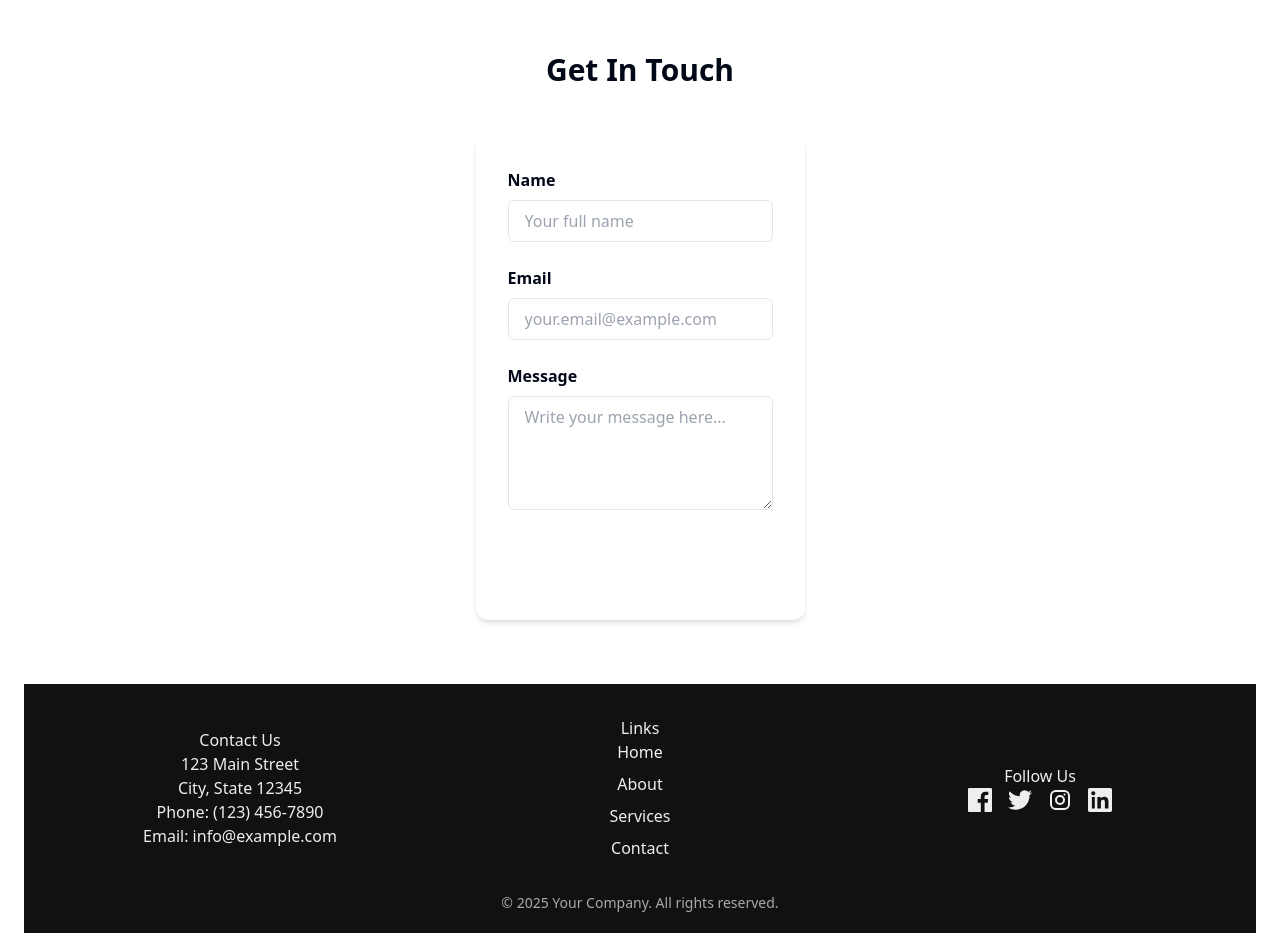
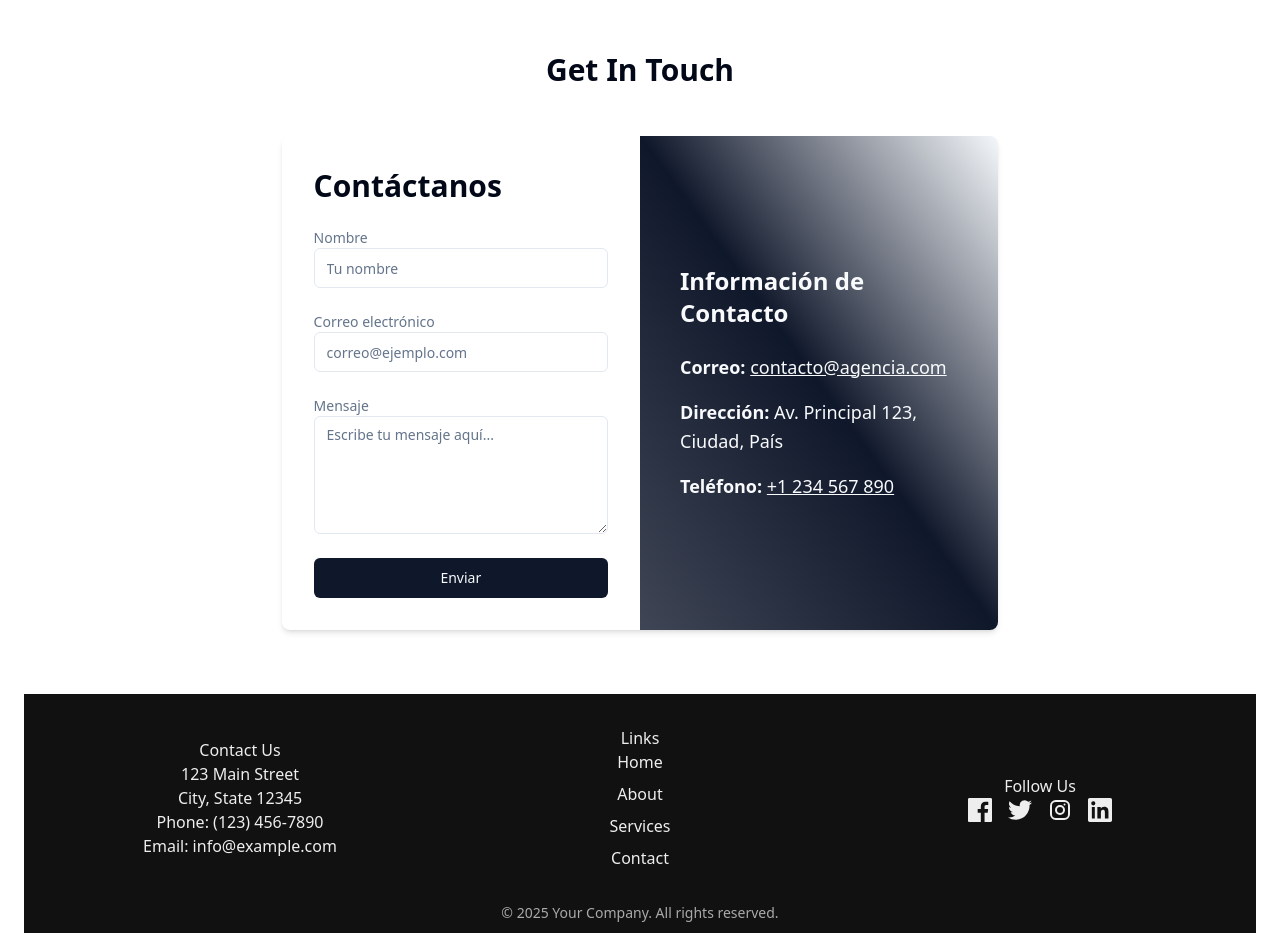
Before and after one commit to hrodrigobaigorria/hrodrigobaigorria-empleo-reclutamiento-20250628200036, a React (Vite) app: page / in a window 1280 px wide. Shown: the part 2220-3153 px from the top of the page. Built offline with nearby package versions, Linux system fonts and the light colour scheme.

Commit message:
feat: Automatic solution for 'La seccion de contacto tiene solo un formulario. Necesito que se muestren los datos de contacto de la agencia. Correo, direccion, telefono junto con un fondo elegante en el 50% de la seccion derecha y en el otro 50% se mantenga el formulario'

```diff
--- a/src/pages/Index.tsx
+++ b/src/pages/Index.tsx
@@ -1,7 +1,38 @@
 import React from 'react';
 import Footer from '../components/Footer';
+import { useForm } from 'react-hook-form';
+import { zodResolver } from '@hookform/resolvers/zod';
+import * as z from 'zod';
+import { Input } from '../components/ui/input';
+import { Textarea } from '../components/ui/textarea';
+import { Button } from '../components/ui/button';
+import { useToast } from '../hooks/use-toast';
+
+const schema = z.object({
+  name: z.string().min(2, 'El nombre es obligatorio'),
+  email: z.string().email('Correo inválido'),
+  message: z.string().min(10, 'El mensaje debe tener al menos 10 caracteres')
+});
 
 const HomePage = () => {
+  const { toast } = useToast();
+  const {
+    register,
+    handleSubmit,
+    formState: { errors, isSubmitting },
+    reset
+  } = useForm({
+    resolver: zodResolver(schema)
+  });
+
+  const onSubmit = (data: z.infer<typeof schema>) => {
+    toast({
+      title: 'Formulario enviado',
+      description: 'Gracias por contactarnos. Te responderemos pronto.'
+    });
+    reset();
+  };
+
   return (
     <div className="min-h-screen bg-gradient-to-b from-white-lilac via-white to-white p-6 flex flex-col">
       <header className="sticky top-0 bg-white backdrop-blur-md bg-opacity-70 shadow-md z-50">
@@ -77,7 +108,7 @@ const HomePage = () => {
                   <path d="M9 4a4 4 0 0 1 8 0v16" />
                   <path d="M9 14h4" />
                 </svg>
-              ),
+              )
             },
             {
               title: 'Consulting & Strategy',
@@ -96,7 +127,7 @@ const HomePage = () => {
                   <circle cx="12" cy="12" r="10" />
                   <path d="M12 6v6l4 2" />
                 </svg>
-              ),
+              )
             },
             {
               title: 'Training & Development',
@@ -115,8 +146,8 @@ const HomePage = () => {
                   <path d="M4 4v16h16" />
                   <path d="M4 9h16m-8 4h8m-8 4h8" />
                 </svg>
-              ),
-            },
+              )
+            }
           ].map(({ title, description, icon }) => (
             <article
               key={title}
@@ -211,7 +242,7 @@ const HomePage = () => {
               name: 'Michael Chen',
               role: 'Training Specialist',
               photo: 'https://randomuser.me/api/portraits/men/48.jpg'
-            },
+            }
           ].map(({ name, role, photo }) => (
             <div
               key={name}
@@ -232,66 +263,87 @@ const HomePage = () => {
 
       <section id="contact" className="max-w-7xl mx-auto py-16 px-4">
         <h2 className="text-3xl font-bold text-center text-dark-blue mb-12">Get In Touch</h2>
-        <form
-          action="#"
-          className="max-w-xl mx-auto bg-white-lilac rounded-xl p-8 shadow-md"
-          onSubmit={(e) => e.preventDefault()}
-        >
-          <div className="mb-6">
-            <label
-              htmlFor="name"
-              className="block text-dark-blue font-semibold mb-2"
-            >
-              Name
+        <section className="max-w-6xl mx-auto mt-12 flex flex-col md:flex-row bg-card rounded-lg shadow-md overflow-hidden">
+          <div className="w-full md:w-1/2 p-8">
+            <h3 className="text-3xl font-semibold mb-6 text-foreground">Contáctanos</h3>
+            <form onSubmit={handleSubmit(onSubmit)} className="space-y-6">
+              <div>
+                <label htmlFor="name" className="block text-sm font-medium text-muted-foreground">
+                  Nombre
                 </label>
-            <input
+                <Input
+                  id="name"
                   type="text"
-              id="name"
-              name="name"
-              required
-              className="w-full rounded-md border border-dark-blue/30 px-4 py-2 focus:outline-none focus:ring-2 focus:ring-tyrian-purple"
-              placeholder="Your full name"
+                  placeholder="Tu nombre"
+                  {...register('name')}
+                  aria-invalid={errors.name ? 'true' : 'false'}
                 />
+                {errors.name && (
+                  <p role="alert" className="mt-1 text-sm text-destructive">
+                    {errors.name.message}
+                  </p>
+                )}
               </div>
-          <div className="mb-6">
-            <label
-              htmlFor="email"
-              className="block text-dark-blue font-semibold mb-2"
-            >
-              Email
+              <div>
+                <label htmlFor="email" className="block text-sm font-medium text-muted-foreground">
+                  Correo electrónico
                 </label>
-            <input
+                <Input
+                  id="email"
                   type="email"
-              id="email"
-              name="email"
-              required
-              className="w-full rounded-md border border-dark-blue/30 px-4 py-2 focus:outline-none focus:ring-2 focus:ring-tyrian-purple"
-              placeholder="your.email@example.com"
+                  placeholder="correo@ejemplo.com"
+                  {...register('email')}
+                  aria-invalid={errors.email ? 'true' : 'false'}
                 />
+                {errors.email && (
+                  <p role="alert" className="mt-1 text-sm text-destructive">
+                    {errors.email.message}
+                  </p>
+                )}
               </div>
-          <div className="mb-6">
-            <label
-              htmlFor="message"
-              className="block text-dark-blue font-semibold mb-2"
-            >
-              Message
+              <div>
+                <label htmlFor="message" className="block text-sm font-medium text-muted-foreground">
+                  Mensaje
                 </label>
-            <textarea
+                <Textarea
                   id="message"
-              name="message"
-              rows={4}
-              required
-              className="w-full rounded-md border border-dark-blue/30 px-4 py-2 focus:outline-none focus:ring-2 focus:ring-tyrian-purple"
-              placeholder="Write your message here..."
-            ></textarea>
+                  placeholder="Escribe tu mensaje aquí..."
+                  {...register('message')}
+                  aria-invalid={errors.message ? 'true' : 'false'}
+                  rows={5}
+                />
+                {errors.message && (
+                  <p role="alert" className="mt-1 text-sm text-destructive">
+                    {errors.message.message}
+                  </p>
+                )}
               </div>
-          <button
-            type="submit"
-            className="w-full bg-tyrian-purple text-white font-semibold py-3 rounded-lg hover:bg-fuchsia transition"
-          >
-            Send Message
-          </button>
+              <Button type="submit" disabled={isSubmitting} className="w-full">
+                Enviar
+              </Button>
             </form>
+          </div>
+          <div className="w-full md:w-1/2 bg-gradient-to-tr from-primary/80 via-primary to-secondary/80 text-primary-foreground flex flex-col justify-center p-10">
+            <h3 className="text-2xl font-semibold mb-6">Información de Contacto</h3>
+            <div className="space-y-4 text-lg leading-relaxed">
+              <p>
+                <strong>Correo:</strong>{' '}
+                <a href="mailto:contacto@agencia.com" className="underline hover:text-primary-foreground/90">
+                  contacto@agencia.com
+                </a>
+              </p>
+              <p>
+                <strong>Dirección:</strong> Av. Principal 123, Ciudad, País
+              </p>
+              <p>
+                <strong>Teléfono:</strong>{' '}
+                <a href="tel:+1234567890" className="underline hover:text-primary-foreground/90">
+                  +1 234 567 890
+                </a>
+              </p>
+            </div>
+          </div>
+        </section>
       </section>
 
       <Footer />
```
Lines whose indentation alone changed are shown as unchanged.
